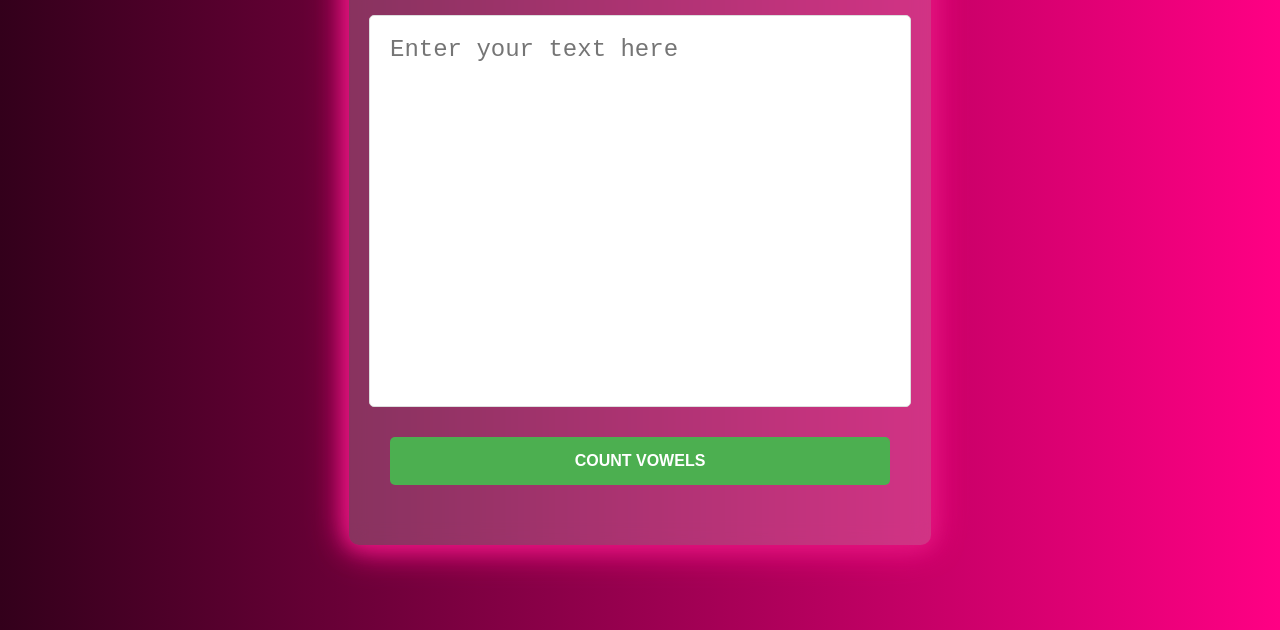
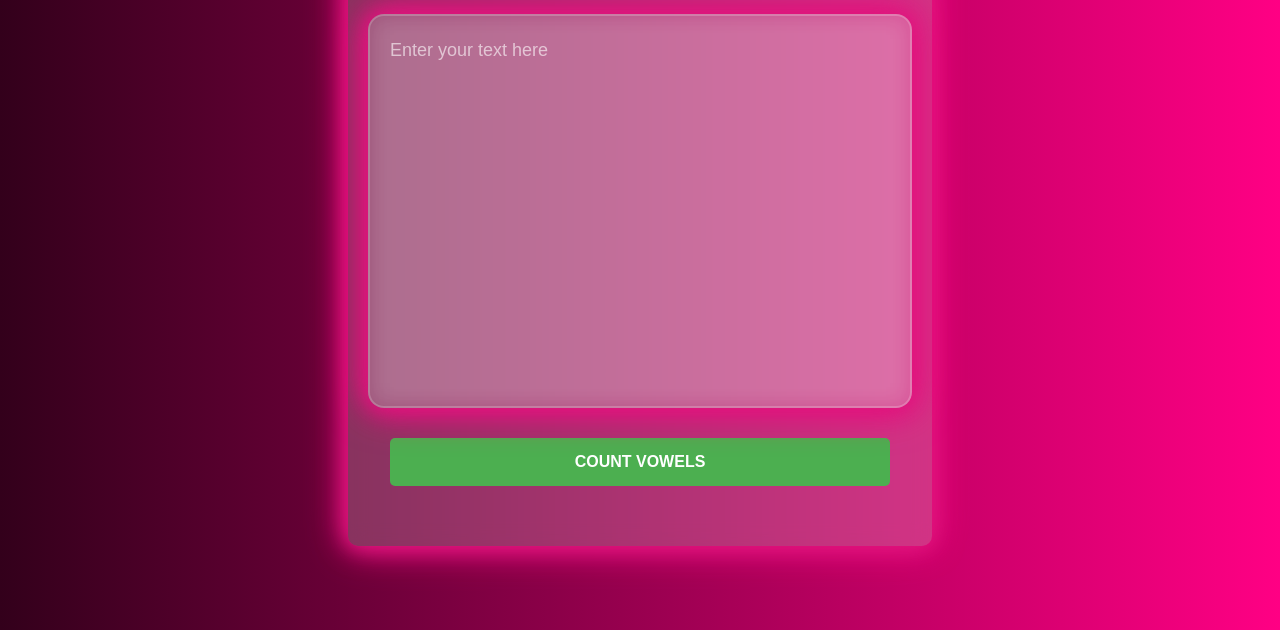
Before and after one commit to GauravKarakoti/HTML-CSS-JS, a plain HTML site: page Vowel-Counter/index.html in a window 1280 px wide. Shown: the part 186-816 px from the top of the page. Drawn offline with Linux system fonts and the light colour scheme.

Commit message:
Styling textarea

```diff
--- a/Vowel-Counter/style.css
+++ b/Vowel-Counter/style.css
@@ -42,14 +42,65 @@ textarea {
     width: 500px;
     height: 350px;
     margin: 10px auto 30px auto;
-    display: block;
-    font-size: 24px;
     padding: 20px;
-    color: rgb(0, 0, 0);
-    border: 1px solid #dddddd;
-    border-radius: 5px;
+
+    font-size: 20px;
+    font-family: sans-serif;
+    line-height: 1.6;
+
+    color: #ffffff;
+    background: rgba(255, 255, 255, 0.12);
+
+    border: 2px solid rgba(255, 255, 255, 0.2);
+    border-radius: 16px;
+
+    backdrop-filter: blur(12px);
+
     resize: none;
-    animation: slideIn 1s ease;
+    outline: none;
+
+    box-shadow:
+        0 8px 32px rgba(0, 0, 0, 0.2),
+        inset 0 0 10px rgba(255,255,255,0.05);
+
+    transition: all 0.3s ease;
+
+    animation: slideIn 1s ease,
+               neonGlow 1s infinite alternate;
+}
+
+textarea::placeholder {
+    color: rgba(255, 255, 255, 0.6);
+    font-size: 18px;
+}
+
+textarea:focus {
+    border-color: #ff4da6;
+
+    box-shadow:
+        0 0 10px #ff4da6,
+        0 0 20px rgba(255, 77, 166, 0.5),
+        0 8px 32px rgba(0,0,0,0.3);
+
+    transform: scale(1.01);
+}
+
+textarea::-webkit-scrollbar {
+    width: 10px;
+}
+
+textarea::-webkit-scrollbar-track {
+    background: rgba(255,255,255,0.1);
+    border-radius: 10px;
+}
+
+textarea::-webkit-scrollbar-thumb {
+    background: #ff4da6;
+    border-radius: 10px;
+}
+
+textarea::-webkit-scrollbar-thumb:hover {
+    background: #ff0084;
 }
 
 @keyframes slideIn {
```
